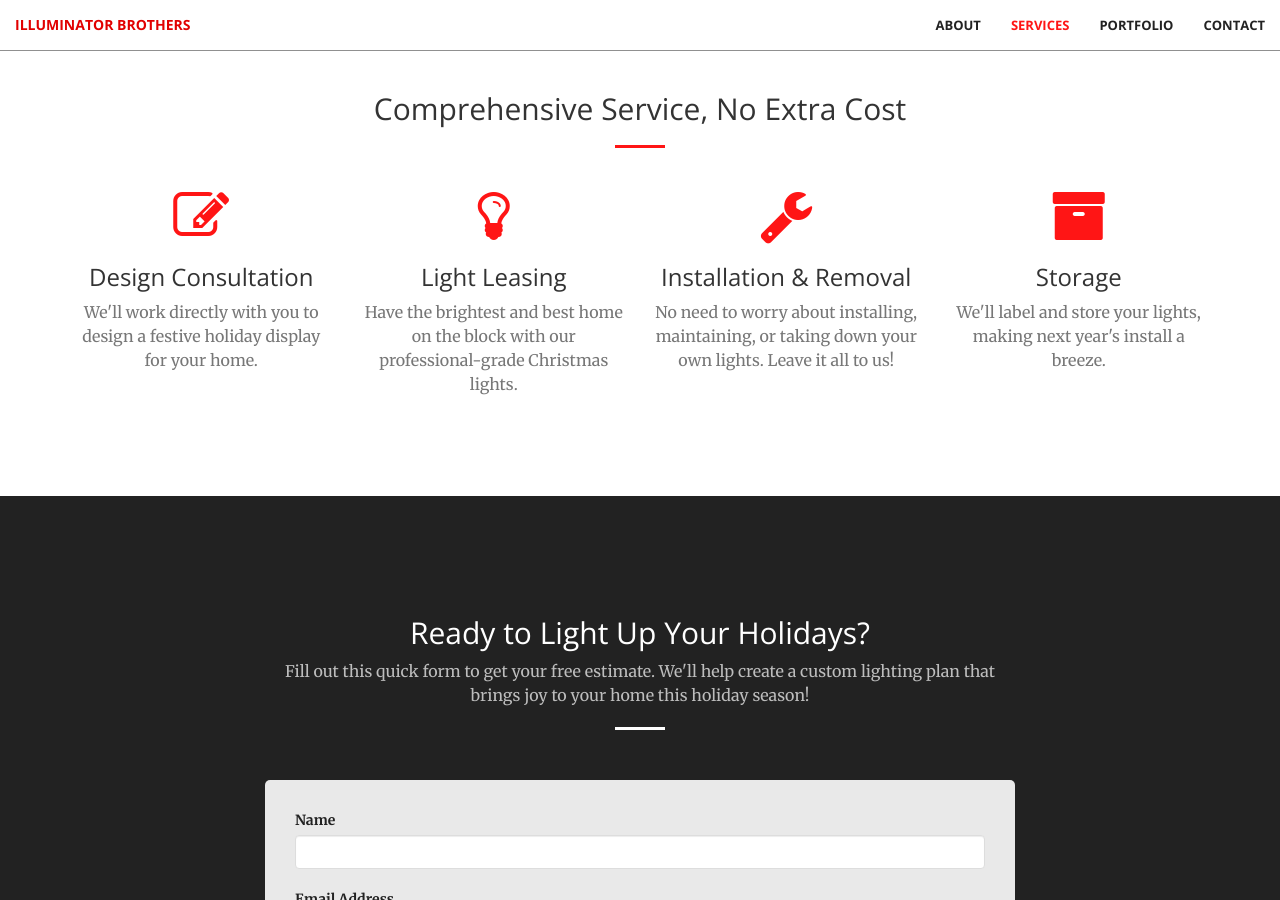
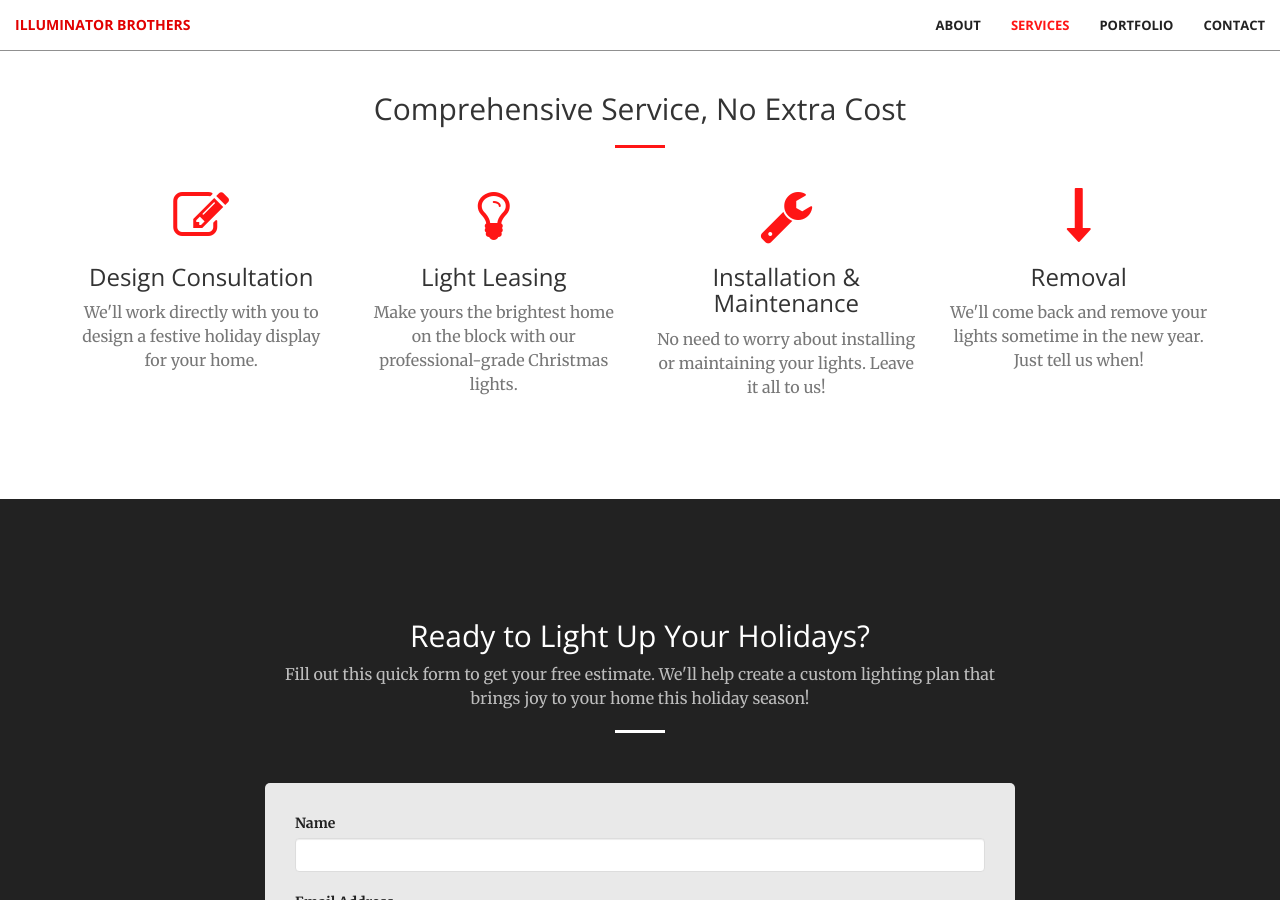
Before and after one commit to Gagege/illuminatorbros.com, a Jekyll site: the page built from index.html, in a window 1280 px wide and 900 px high, scrolled down 1326 px. Built offline with Jekyll 4.4.1, drawn with Linux system fonts in a browser that asks for light colours.

Commit message:
Removed "Storage" Service and fixed copy.

```diff
--- a/_includes/services.html
+++ b/_includes/services.html
@@ -20,21 +20,21 @@
                 <div class="service-box">
                     <i class="fa fa-4x fa-lightbulb-o wow bounceIn text-primary" data-wow-delay=".1s"></i>
                     <h3>Light Leasing</h3>
-                    <p class="text-muted">Have the brightest and best home on the block with our professional-grade Christmas lights.</p>
+                    <p class="text-muted">Make yours the brightest home on the block with our professional-grade Christmas lights.</p>
                 </div>
             </div>
             <div class="col-lg-3 col-md-6 text-center">
                 <div class="service-box">
                     <i class="fa fa-4x fa-wrench wow bounceIn text-primary" data-wow-delay=".2s"></i>
-                    <h3>Installation & Removal</h3>
-                    <p class="text-muted">No need to worry about installing, maintaining, or taking down your own lights. Leave it all to us!</p>
+                    <h3>Installation & Maintenance</h3>
+                    <p class="text-muted">No need to worry about installing or maintaining your lights. Leave it all to us!</p>
                 </div>
             </div>
             <div class="col-lg-3 col-md-6 text-center">
                 <div class="service-box">
-                    <i class="fa fa-4x fa-archive wow bounceIn text-primary" data-wow-delay=".3s"></i>
-                    <h3>Storage</h3>
-                    <p class="text-muted">We'll label and store your lights, making next year's install a breeze.</p>
+                    <i class="fa fa-4x fa-long-arrow-down wow bounceIn text-primary" data-wow-delay=".3s"></i>
+                    <h3>Removal</h3>
+                    <p class="text-muted">We'll come back and remove your lights sometime in the new year. Just tell us when!</p>
                 </div>
             </div>
         </div>
```
